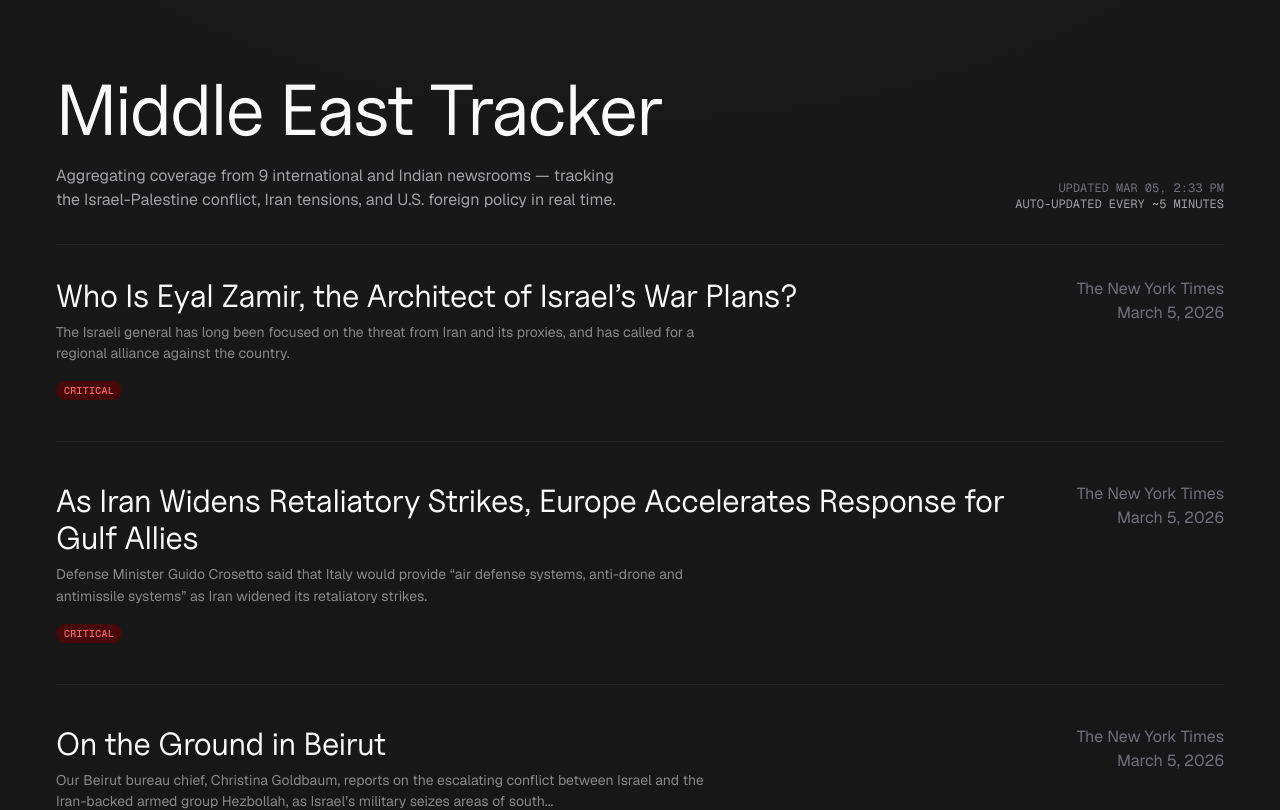
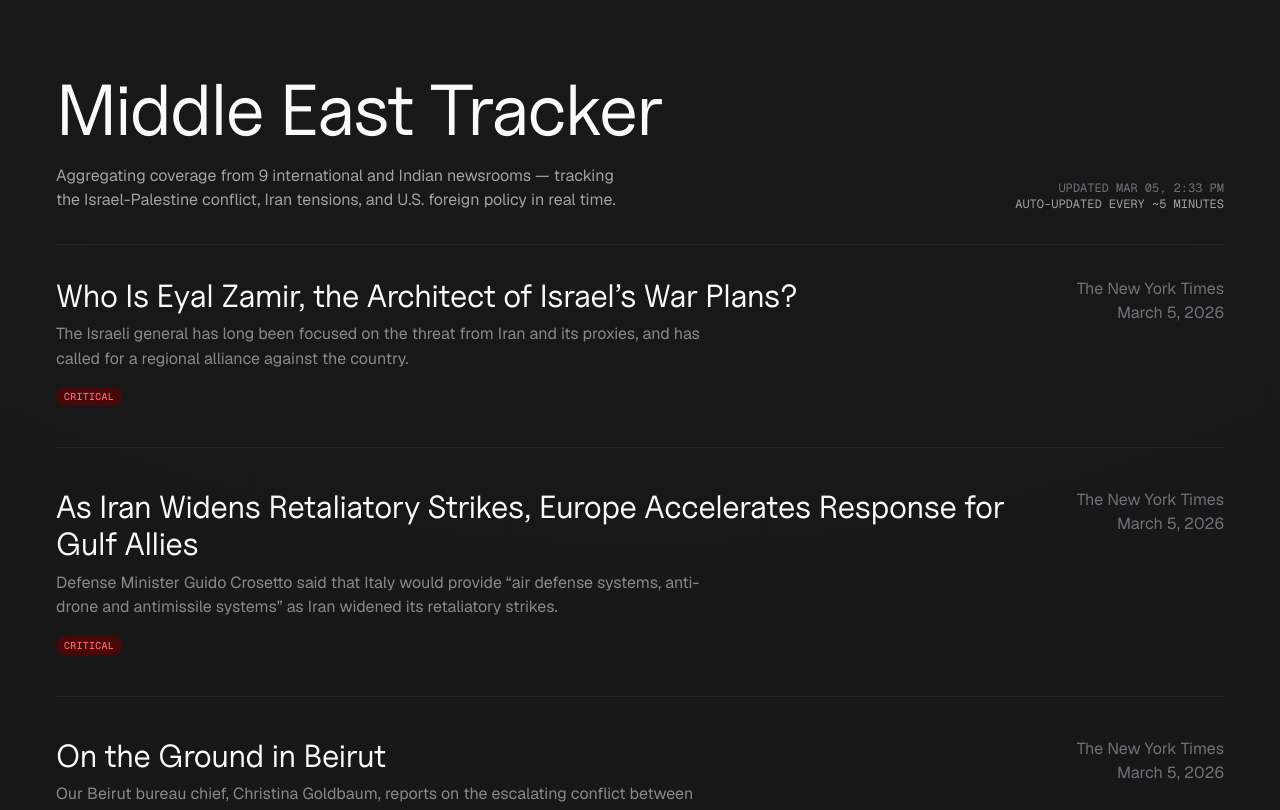
Before and after one commit to abhilashbaishya/middle-east-tracker, a Next.js app: page / in a window 1280 px wide. Shown: the top 810 px of the page. Built offline with nearby package versions, Linux system fonts and the light colour scheme.

Commit message:
Increase description font size to 16px
Co-Authored-By: Claude Sonnet 4.6 <noreply@anthropic.com>

```diff
--- a/src/components/news-dashboard.tsx
+++ b/src/components/news-dashboard.tsx
@@ -78,7 +78,7 @@ function NewsRow({ article }: { article: NewsArticle }) {
             {article.title}
           </a>
         </h2>
-        <p className="mt-2 max-w-2xl font-sans text-[0.875rem] leading-[1.55] text-[var(--description)]">
+        <p className="mt-2 max-w-2xl font-sans text-[16px] leading-[1.55] text-[var(--description)]">
           {article.description || "Open the story for full details."}
         </p>
         {article.tag && <div className="mt-3"><TagPill tag={article.tag} /></div>}
```
